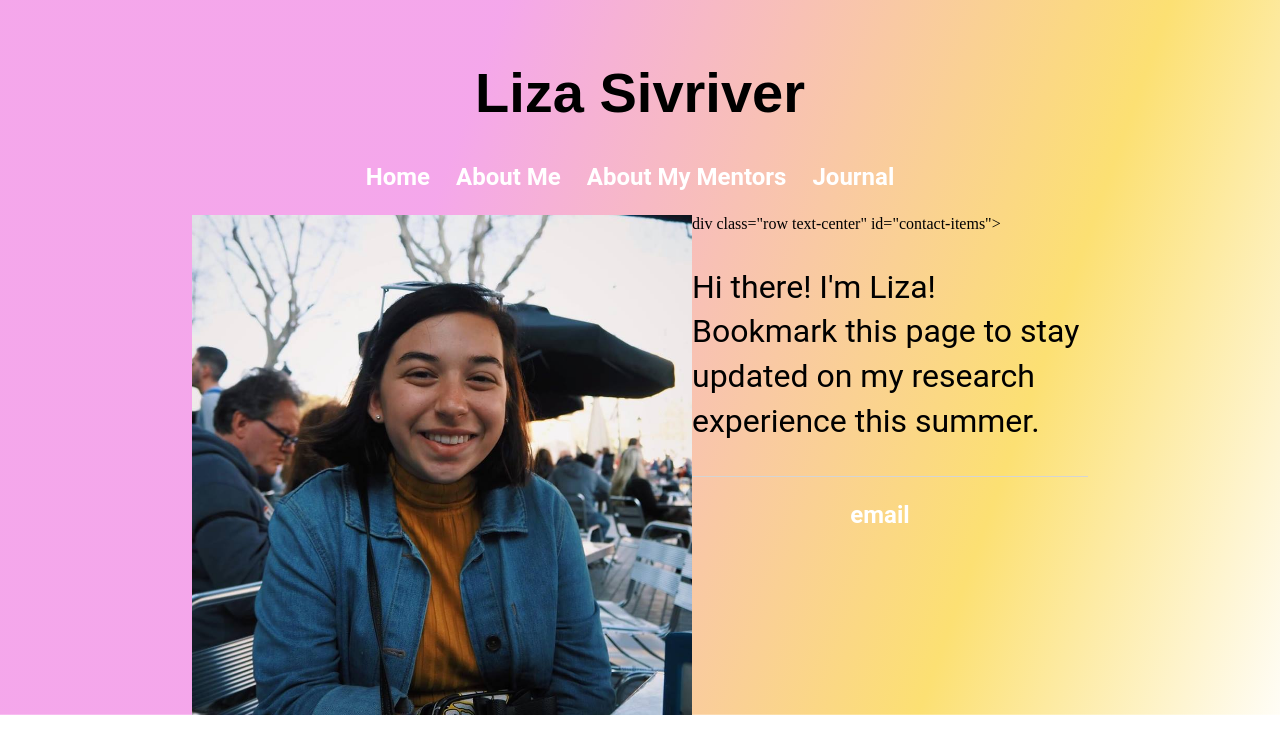
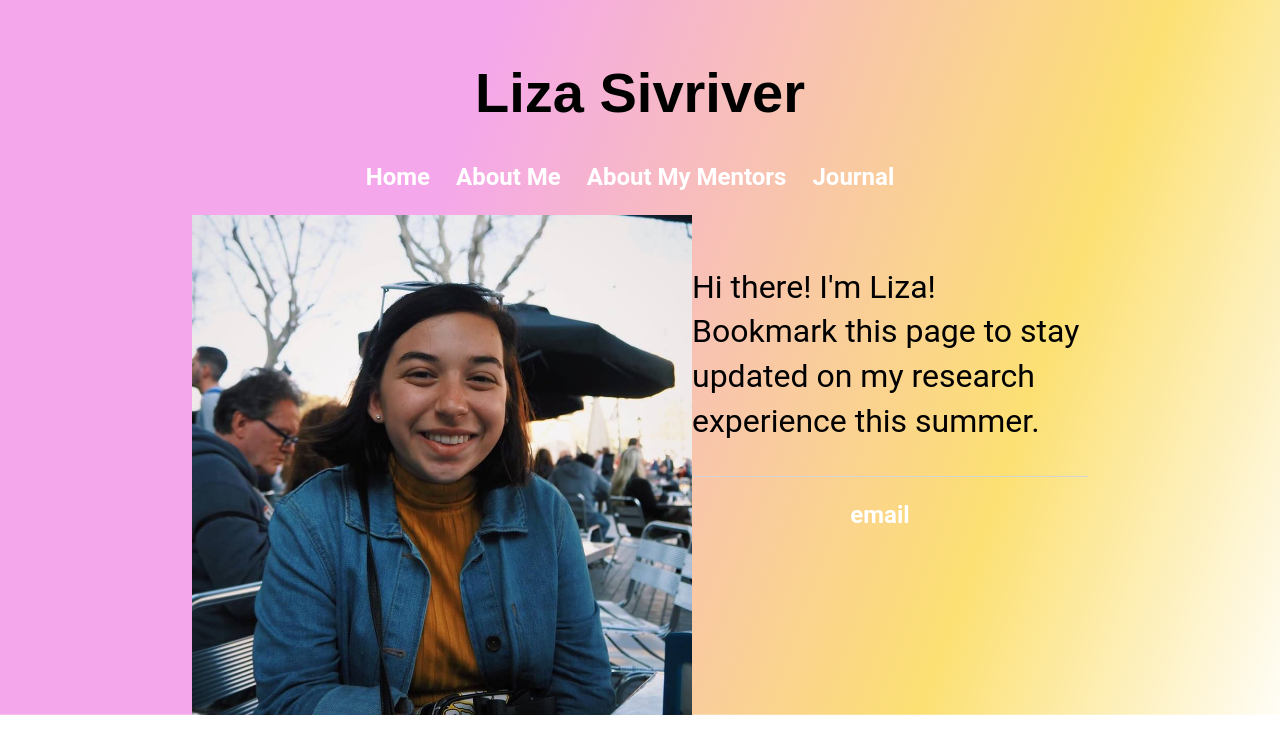
Before and after one commit to lizasivriver/lizasivriver, a Jekyll site: the page built from index.html, in a window 1280 px wide. Shown: the top 754 px of the page. Built offline with Jekyll 4.4.1, drawn with Linux system fonts in a browser that asks for light colours.

Commit message:
Update home.html

```diff
--- a/_layouts/home.html
+++ b/_layouts/home.html
@@ -8,7 +8,7 @@ title: Liza Sivriver's DREU Internship
 
 	<img width="500" height="500" img src="liza.jpg" alt="liza" align="left">
 
-	div class="row text-center" id="contact-items">
+	<div class="row text-center" id="contact-items">
 		<br>
 	</div>
 
```
